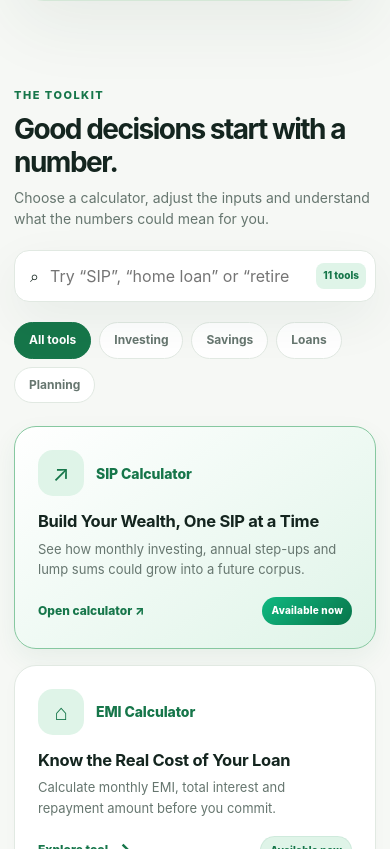
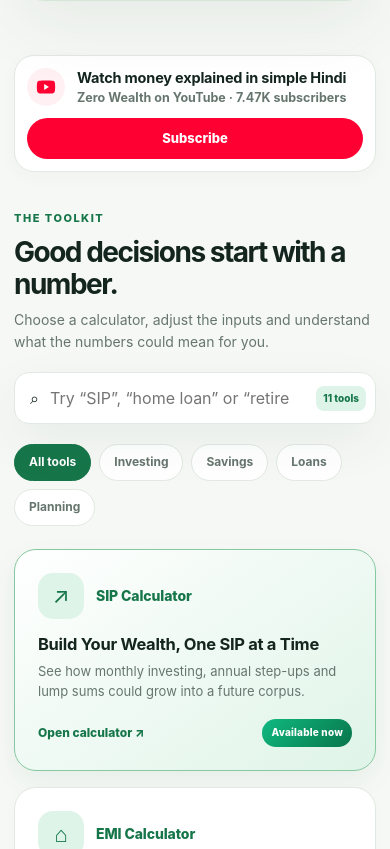
Before and after one commit to DeVeLoOpeR1/zerowealth, a plain HTML site: page index.html in a window 390 px wide. Shown: the part 1195-2044 px from the top of the page. Drawn offline with Linux system fonts and the light colour scheme.

Commit message:
Home: slim YouTube strip under the hero; calculators stay second
One-line strip (64px on desktop): "Watch money explained in simple Hindi",
live subscriber count, "See videos" (jumps to the full YouTube section
after the calculators) and Subscribe. Stacks into a compact card on phones.

```diff
--- a/index.html
+++ b/index.html
@@ -142,6 +142,7 @@ body, .nav, .calc, .step, .searchbox, .filter, .sidebar, .panel, .resultcard{tra
 <header class="container nav"><a class="brand" href="#top" aria-label="Zero Wealth home"><span class="brandmark" aria-hidden="true">₹</span><span class="wordmark"><span>Zero</span><span> Wealth</span></span></a><nav class="navlinks"><a href="#calculators">Calculators</a><a href="#youtube">Videos</a><a href="#how-it-works">How it works</a><a href="#about">About</a></nav><div class="navright"><a class="ytpill" data-yt-link data-yt-pill href="https://www.youtube.com/channel/UCn2tPHDpXme_rNmy6tBPUNg" target="_blank" rel="noopener" title="Zero Wealth on YouTube" aria-label="Zero Wealth on YouTube"><svg viewBox="0 0 24 24" aria-hidden="true"><path d="M21.6 7.2a2.7 2.7 0 0 0-1.9-1.9C18 4.8 12 4.8 12 4.8s-6 0-7.7.5a2.7 2.7 0 0 0-1.9 1.9C2 8.9 2 12 2 12s0 3.1.4 4.8a2.7 2.7 0 0 0 1.9 1.9c1.7.5 7.7.5 7.7.5s6 0 7.7-.5a2.7 2.7 0 0 0 1.9-1.9c.4-1.7.4-4.8.4-4.8s0-3.1-.4-4.8Z" fill="#ff0033"/><path d="m10 15.2 5.2-3.2L10 8.8Z" fill="#fff"/></svg><span data-yt-subs>YouTube</span></a><button class="iconbtn" id="themeBtn" type="button" data-theme-toggle aria-label="Toggle theme">☾</button><a class="btn" href="#calculators">Explore tools <span>↗</span></a></div></header>
 <main id="top"><section class="container hero"><div><div class="eyebrow"><span class="pulse"></span> YOUR MONEY. YOUR NEXT MOVE.</div><h1>Make your money<br><span>make sense.</span></h1><p>Simple, thoughtful calculators to help you invest smarter, plan ahead and make confident money decisions — without the financial jargon.</p><div class="heroactions"><a class="btn" href="#calculators">Explore all calculators <span>↗</span></a><a class="btn outline" href="calculators.html#sip">Try SIP calculator <span>→</span></a></div><div class="trust"><span><b>✓</b> Free to use</span><span><b>✓</b> Instant estimates</span><span><b>✓</b> Built for India</span><a class="yt" href="#youtube"><b>▶</b> <span data-yt-subs>7.47K</span> learners on YouTube</a></div></div>
 <div class="visual" aria-label="Illustration of investment growth"><div class="visualtop"><span>YOUR FINANCIAL FUTURE</span><span class="live">● PLAN WITH CLARITY</span></div><div class="wealthcard"><div class="smalllabel">Your wealth, over time</div><div class="bigmoney">₹25,48,620</div><div class="gain">↗ Illustrative growth projection</div><div class="chart"><svg viewBox="0 0 440 150" preserveAspectRatio="none" role="img" aria-label="Illustrative upward wealth growth chart"><defs><linearGradient id="area" x1="0" x2="0" y1="0" y2="1"><stop offset="0" stop-color="#16764a" stop-opacity=".25"/><stop offset="1" stop-color="#16764a" stop-opacity="0"/></linearGradient></defs><path d="M0 128 C28 124 37 111 62 116 S103 99 126 103 S165 84 190 91 S223 70 250 78 S287 53 311 61 S350 34 371 42 S411 13 440 8 L440 150 L0 150Z" fill="url(#area)"/><path d="M0 128 C28 124 37 111 62 116 S103 99 126 103 S165 84 190 91 S223 70 250 78 S287 53 311 61 S350 34 371 42 S411 13 440 8" fill="none" stroke="#16764a" stroke-width="3" stroke-linecap="round"/><circle cx="440" cy="8" r="5" fill="#16764a" stroke="#fff" stroke-width="3"/></svg></div></div><div class="minirow"><div class="ministat"><span>START SMALL</span><strong>₹500+</strong><span>Explore a monthly plan</span></div><div class="ministat"><span>THINK LONG TERM</span><strong>10+ tools</strong><span>For everyday money goals</span></div></div></div></section>
+<section class="container ytstrip-wrap" aria-label="Zero Wealth on YouTube"><div class="ytstrip"><a class="ytstrip-main" href="#youtube"><span class="ytstrip-ic"><svg viewBox="0 0 24 24" aria-hidden="true"><path d="M21.6 7.2a2.7 2.7 0 0 0-1.9-1.9C18 4.8 12 4.8 12 4.8s-6 0-7.7.5a2.7 2.7 0 0 0-1.9 1.9C2 8.9 2 12 2 12s0 3.1.4 4.8a2.7 2.7 0 0 0 1.9 1.9c1.7.5 7.7.5 7.7.5s6 0 7.7-.5a2.7 2.7 0 0 0 1.9-1.9c.4-1.7.4-4.8.4-4.8s0-3.1-.4-4.8Z" fill="#ff0033"/><path d="m10 15.2 5.2-3.2L10 8.8Z" fill="#fff"/></svg></span><span class="ytstrip-text"><b>Watch money explained in simple Hindi</b><span class="ytstrip-meta">Zero Wealth on YouTube · <span data-yt-subs>7.47K</span> subscribers</span></span><span class="ytstrip-go" aria-hidden="true">See videos ↓</span></a><a class="ytstrip-sub" data-yt-link data-yt-subscribe href="https://www.youtube.com/channel/UCn2tPHDpXme_rNmy6tBPUNg?sub_confirmation=1" target="_blank" rel="noopener">Subscribe</a></div></section>
 <section class="container section" id="calculators"><div class="sectionhead"><div><div class="kicker">THE TOOLKIT</div><h2>Good decisions start with a number.</h2><p>Choose a calculator, adjust the inputs and understand what the numbers could mean for you.</p></div><div class="searchbox"><span aria-hidden="true">⌕</span><input id="search" type="search" placeholder="Try “SIP”, “home loan” or “retirement”…" aria-label="Search calculators"><button class="searchclear" id="clearSearch" type="button" aria-label="Clear search" title="Clear search">×</button><span class="searchcount" id="searchCount" aria-live="polite">11 tools</span></div></div><div class="filters" id="filters"><button class="filter active" type="button" aria-pressed="true" data-filter="All">All tools</button><button class="filter" type="button" aria-pressed="false" data-filter="Investing">Investing</button><button class="filter" type="button" aria-pressed="false" data-filter="Savings">Savings</button><button class="filter" type="button" aria-pressed="false" data-filter="Loans">Loans</button><button class="filter" type="button" aria-pressed="false" data-filter="Planning">Planning</button></div><div class="cards" id="cards">
 <a class="calc featured" data-category="Investing" data-name="SIP Calculator step up monthly investment lump sum inflation" href="calculators.html#sip"><div class="calchead"><div class="calcicon" aria-hidden="true">↗</div><span class="calcname">SIP Calculator</span></div><h3>Build Your Wealth, One SIP at a Time</h3><p>See how monthly investing, annual step-ups and lump sums could grow into a future corpus.</p><div class="calcfoot"><span>Open calculator ↗</span><span class="status">Available now</span></div></a>
 <a class="calc" data-category="Loans" data-name="EMI loan calculator home personal car" href="calculators.html#emi"><div class="calchead"><div class="calcicon" aria-hidden="true">⌂</div><span class="calcname">EMI Calculator</span></div><h3>Know the Real Cost of Your Loan</h3><p>Calculate monthly EMI, total interest and repayment amount before you commit.</p><div class="calcfoot"><span>Explore tool <span class="arrow">→</span></span><span class="status">Available now</span></div></a>
--- a/yt.css
+++ b/yt.css
@@ -3,6 +3,23 @@
 .ytpill svg{width:22px;height:22px;flex:none}
 .ytpill:hover{border-color:#ff003366}
 .trust .yt{display:flex;align-items:center;gap:6px;color:inherit;text-decoration:none}.trust .yt:hover{color:var(--text)}.trust .yt b{color:#ff0033}
+
+/* ---------- slim strip under the hero (calculators stay second) ---------- */
+.ytstrip-wrap{padding:6px 0 0}
+.ytstrip{display:flex;align-items:center;gap:12px;padding:8px 8px 8px 12px;border:1px solid var(--line);border-radius:999px;background:var(--surface);box-shadow:0 4px 18px #173e2608}
+.ytstrip-main{flex:1;min-width:0;display:flex;align-items:center;gap:12px;color:var(--text);text-decoration:none;border-radius:999px}
+.ytstrip-ic{flex:none;width:38px;height:38px;border-radius:50%;display:grid;place-items:center;background:#ff00330f}
+.ytstrip-ic svg{width:22px;height:22px}
+.ytstrip-text{min-width:0;display:flex;align-items:baseline;gap:10px;flex-wrap:wrap;line-height:1.3}
+.ytstrip-text b{font-size:14.5px;letter-spacing:-.2px}
+.ytstrip-meta{font-size:12.5px;color:var(--muted);font-weight:650}
+.ytstrip-go{flex:none;margin-left:auto;font-size:12.5px;font-weight:800;color:var(--green);white-space:nowrap;padding:0 6px}
+.ytstrip-main:hover .ytstrip-go{text-decoration:underline}
+.ytstrip-sub{flex:none;display:inline-flex;align-items:center;border-radius:999px;padding:10px 18px;background:#ff0033;color:#fff!important;font-weight:850;font-size:13px;text-decoration:none;transition:background-color .2s}
+.ytstrip-sub:hover{background:#e0002d}
+.ytstrip-main:focus-visible,.ytstrip-sub:focus-visible{outline:3px solid #ff003366;outline-offset:3px}
+[data-theme=dark] .ytstrip{background:#0b1710}
+@media(max-width:700px){.ytstrip{border-radius:20px;flex-wrap:wrap;padding:12px}.ytstrip-main{flex-basis:100%}.ytstrip-go{display:none}.ytstrip-text{flex-direction:column;gap:2px}.ytstrip-sub{width:100%;justify-content:center}}
 
 /* ---------- home page section ---------- */
 .ytsec{padding:54px 0}
```
